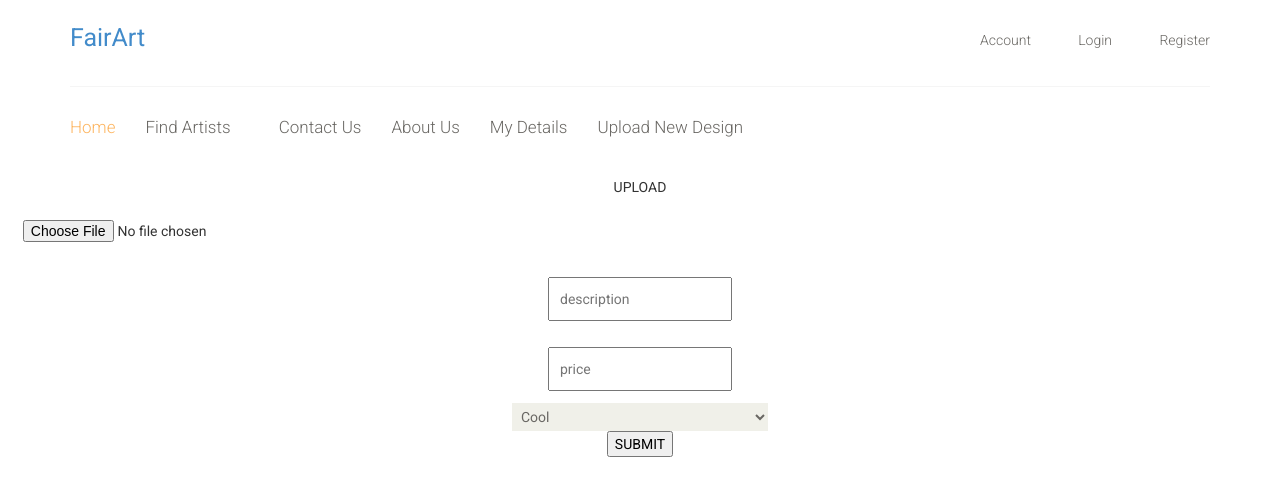
After one commit to Disqovery2016/Team_23, a PHP site: page /design_upload.html in a window 1280 px wide. The commit adds this page. Shown: the top 496 px of the page. Run offline with PHP 8.4, Linux system fonts and the light colour scheme; some web fonts are replaced.

Commit message:
made changes4 login

```diff
--- /dev/null
+++ b/design_upload.html
@@ -0,0 +1,106 @@
+<!DOCTYPE html>
+<html lang="en">
+<head>
+    <meta charset="utf-8">
+    <meta name="viewport" content="width=device-width, initial-scale=1.0">
+    <meta name="description" content="">
+    <meta name="author" content="">
+    <title>Home | FairArt</title>
+    <link href="css/bootstrap.min.css" rel="stylesheet">
+    <link href="css/font-awesome.min.css" rel="stylesheet">
+    <link href="css/prettyPhoto.css" rel="stylesheet">
+    <link href="css/price-range.css" rel="stylesheet">
+    <link href="css/animate.css" rel="stylesheet">
+	<link href="css/main.css" rel="stylesheet">
+	<link href="css/responsive.css" rel="stylesheet">
+    <!--[if lt IE 9]>
+    <script src="js/html5shiv.js"></script>
+    <script src="js/respond.min.js"></script>
+    <![endif]-->
+    <link rel="shortcut icon" href="images/ico/favicon.ico">
+    <link rel="apple-touch-icon-precomposed" sizes="144x144" href="images/ico/apple-touch-icon-144-precomposed.png">
+    <link rel="apple-touch-icon-precomposed" sizes="114x114" href="images/ico/apple-touch-icon-114-precomposed.png">
+    <link rel="apple-touch-icon-precomposed" sizes="72x72" href="images/ico/apple-touch-icon-72-precomposed.png">
+    <link rel="apple-touch-icon-precomposed" href="images/ico/apple-touch-icon-57-precomposed.png">
+</head><!--/head-->
+<style type="text/css">
+	p{cursor:pointer;}
+	input{
+		padding:10px; margin:1%;
+	}
+</style>
+<body>
+	<header id="header"><!--header-->
+		<div class="header-middle"><!--header-middle-->
+			<div class="container">
+				<div class="row">
+					<div class="col-sm-4">
+						<div class="logo pull-left">
+							<a href="index.php"><p style="font-size:25px;">FairArt</p></a>
+						</div>
+					</div>
+					<div class="col-sm-8">
+						<div class="shop-menu pull-right">
+							<ul class="nav navbar-nav">
+								<li id="acc"><a href="#"><i class="fa fa-user"></i> Account</a></li>
+								<li id="login"><a href="signin.php"><i class="fa fa-lock"></i> Login</a></li>
+								<li id="register"><a href="signup_artist.html"><i class="fa fa-lock"></i> Register</a></li>
+							</ul>
+						</div>
+					</div>
+				</div>
+			</div>
+		</div><!--/header-middle-->
+
+		<div class="header-bottom"><!--header-bottom-->
+			<div class="container">
+				<div class="row">
+					<div class="col-sm-9">
+						<div class="navbar-header">
+							<button type="button" class="navbar-toggle" data-toggle="collapse" data-target=".navbar-collapse">
+								<span class="sr-only">Toggle navigation</span>
+								<span class="icon-bar"></span>
+								<span class="icon-bar"></span>
+								<span class="icon-bar"></span>
+							</button>
+						</div>
+						<div class="mainmenu pull-left">
+							<ul class="nav navbar-nav collapse navbar-collapse">
+								<li><a href="index.php" class="active">Home</a></li>
+								<li class="dropdown"><a href="#">Find Artists<i class="fa fa-angle-down"></i></a>
+                                    <ul role="menu" class="sub-menu">
+                                        <li><a href="shop.html">By Name</a></li>
+										<li><a href="product-details.html">By Art</a></li>
+                                    </ul>
+                                </li>
+								<li><a href="">Contact Us</a></li>
+								<li><a href="">About Us</a></li>
+								<li><a href="" id="mydetails">My Details</a></li>
+								<li><a href="design_upload.html" id="upload_design">Upload New Design</a></li>
+							</ul>
+						</div>
+					</div>
+				</div>
+			</div>
+		</div><!--/header-bottom-->
+	</header><!--/header-->
+
+<div style="text-align:center;">
+	<form action = "<?php echo $_SERVER['PHP_SELF']; ?>" method="post" enctype="multipart/form-data">
+		<p>UPLOAD</p>
+		<input type="file" name="artfile">
+							<!--<input type="text" name="" placeholder="Name"/><br>-->
+							<input type="text" placeholder="description"><br>
+							<input type="number" placeholder="price"><br>
+							<select type="text" class="" id="query_typeofarts" placeholder="Select a Type" style="width:20%;">
+								<option value="cool">Cool</option>
+								<option value="warm">Warm</option>
+								<option value="elegant">Elegant</option>
+								<option value="festive">Festive</option>
+							</select><br>
+		<button type="submit" value="submit">SUBMIT</button>
+	</form>
+</div>
+
+</body>
+</html>
--- a/index.php
+++ b/index.php
@@ -72,6 +72,8 @@
                                 </li>
 								<li><a href="">Contact Us</a></li>
 								<li><a href="">About Us</a></li>
+								<li><a href="" id="mydetails">My Details</a></li>
+								<li><a href="design_upload.html" id="upload_design">Upload New Design</a></li>
 							</ul>
 						</div>
 					</div>
@@ -341,10 +343,12 @@
               if(!data){
               	document.getElementById("acc").style.display = "none"; document.getElementById("register").style.display = "block";
               	document.getElementById("login").style.display = "block"; document.getElementById("logname").style.display = "none";
+              	document.getElementById("mydetails").style.display = "none"; document.getElementById("upload_design").style.display = "none";
               }else{
-               	document.getElementById("acc").style.display = "block";
+               	document.getElementById("acc").style.display = "block"; document.getElementById("mydetails").style.display = "none";
               	document.getElementById("login").style.display = "none";  document.getElementById("register").style.display = "none";
               	document.getElementById("logname").style.display = "block"; document.getElementById("logname").innerHTML(data);
+              	document.getElementById("upload_design").style.display = "block";
               }
           	})
     	}
```
Also changed, not shown: getuserdet.php (+25 -0 lines), itemselect.php (+16 -16 lines).
